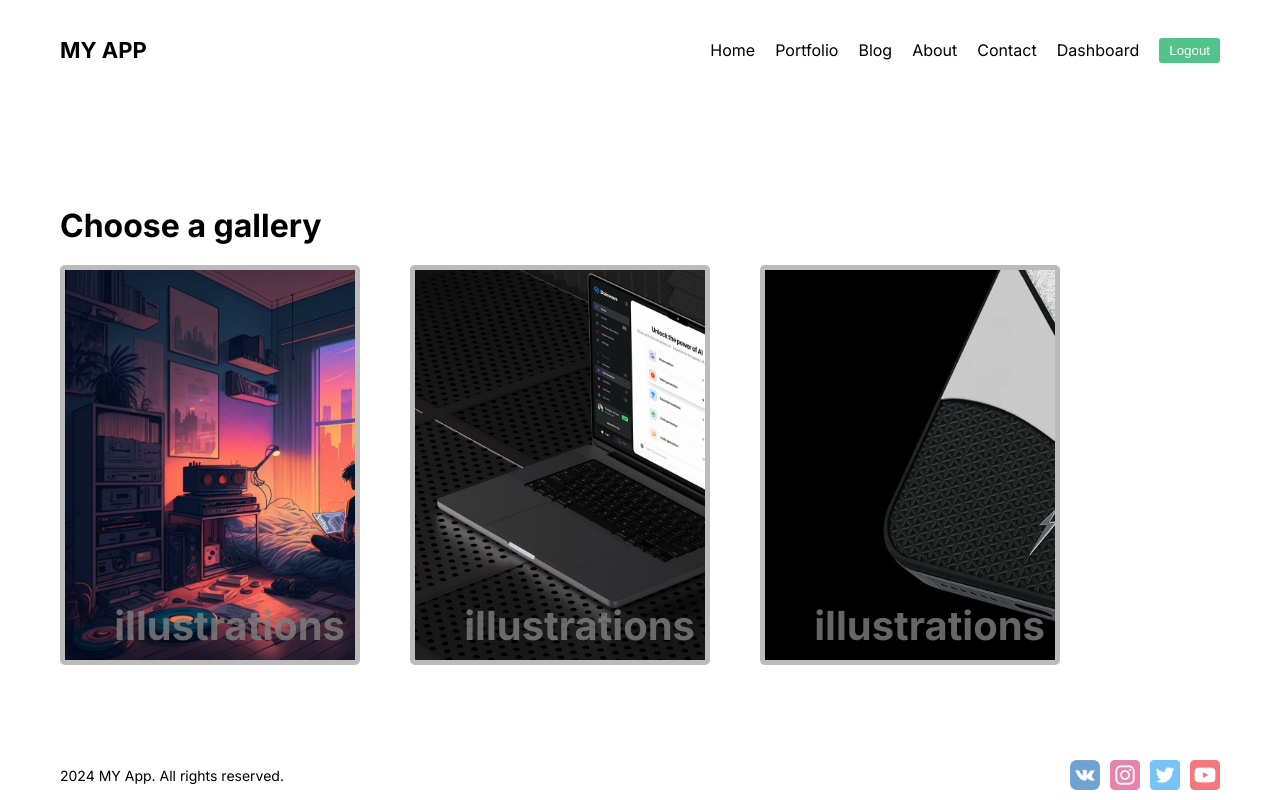
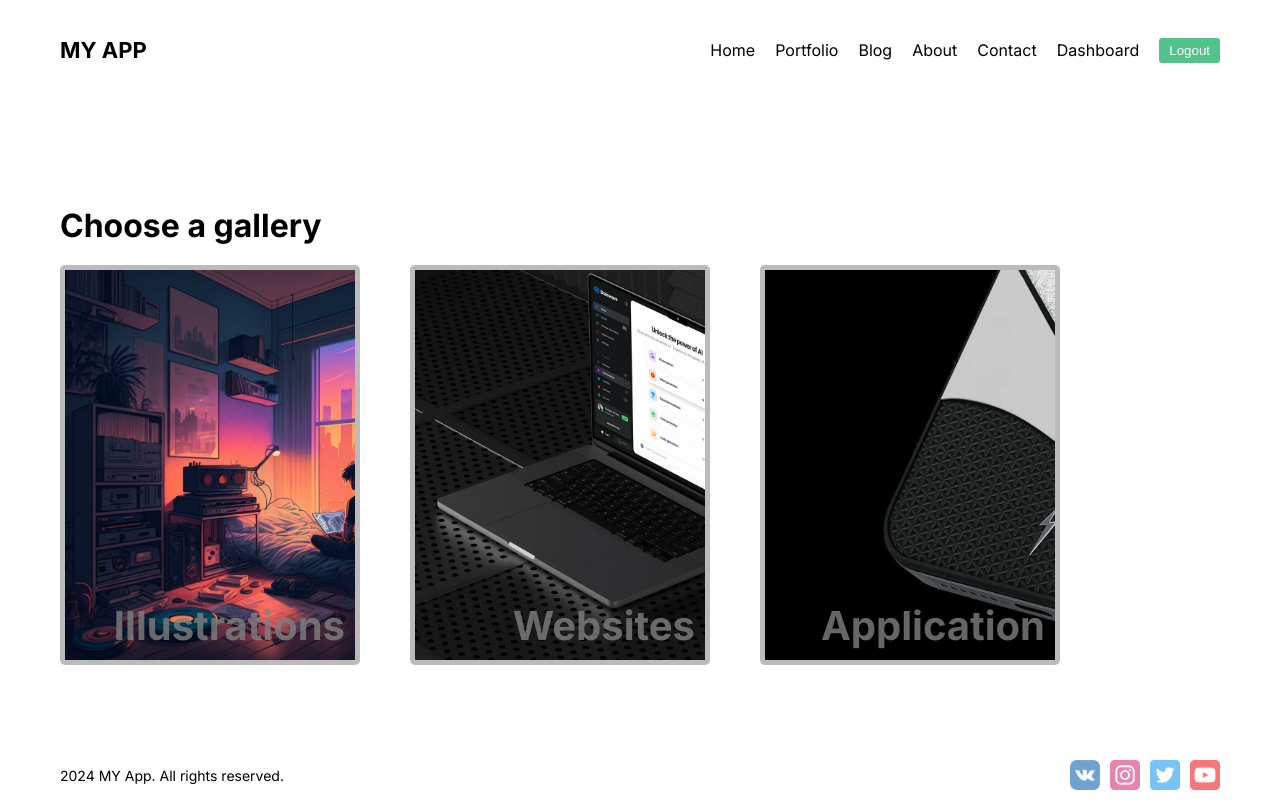
Before and after one commit to MikeSaburov/my_app, a Next.js app: page /portfolio in a window 1280 px wide. Built offline with nearby package versions, Linux system fonts and the light colour scheme.

Commit message:
refactor(portfolio): поменял ссылки на карточках

```diff
--- a/src/app/portfolio/page.jsx
+++ b/src/app/portfolio/page.jsx
@@ -7,13 +7,13 @@ const Portfolio = () => {
       <h1 className={styles.selectTitle}>Choose a gallery</h1>
       <div className={styles.items}>
         <Link href={'portfolio/illustrations'} className={styles.item}>
-          <span className={styles.title}>illustrations</span>
+          <span className={styles.title}>Illustrations</span>
         </Link>
-        <Link href={'portfolio/illustrations'} className={styles.item}>
-          <span className={styles.title}>illustrations</span>
+        <Link href={'portfolio/websites'} className={styles.item}>
+          <span className={styles.title}>Websites</span>
         </Link>
-        <Link href={'portfolio/illustrations'} className={styles.item}>
-          <span className={styles.title}>illustrations</span>
+        <Link href={'portfolio/application'} className={styles.item}>
+          <span className={styles.title}>Application</span>
         </Link>
       </div>
     </div>
```
